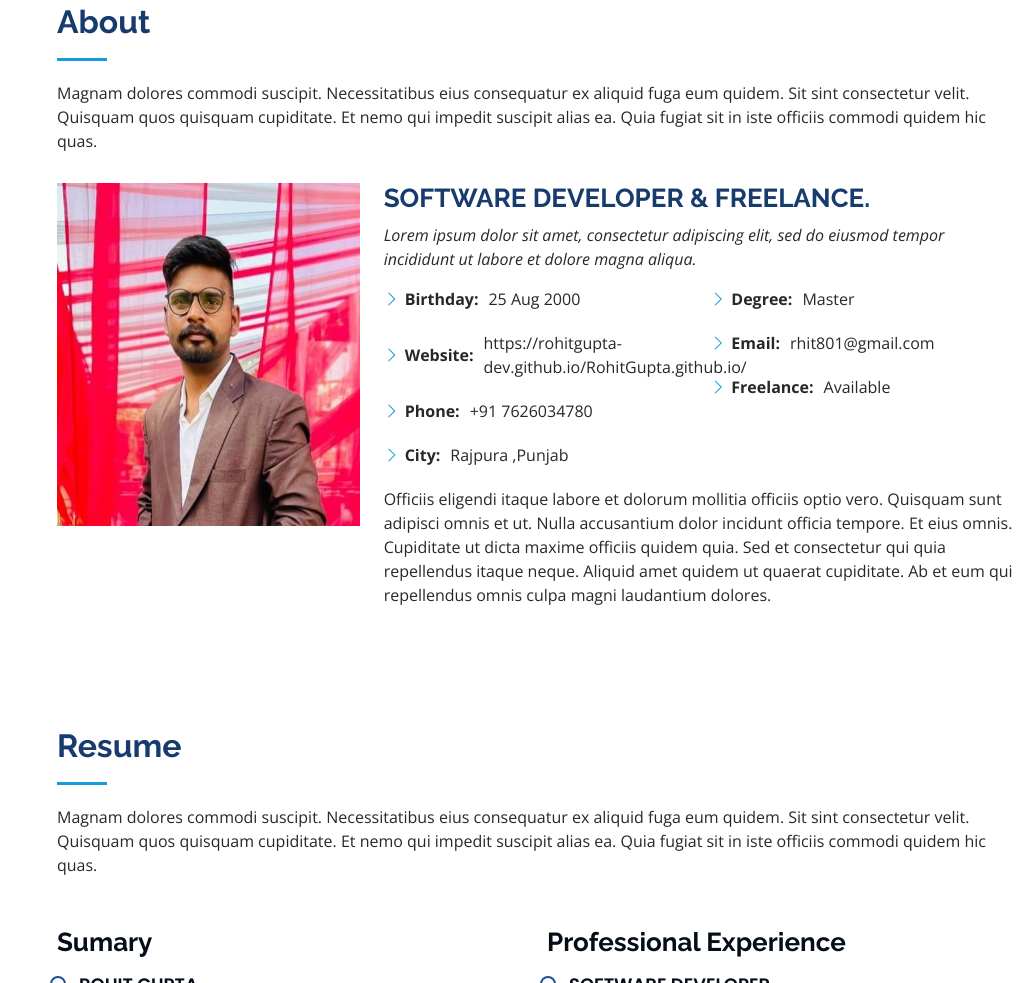
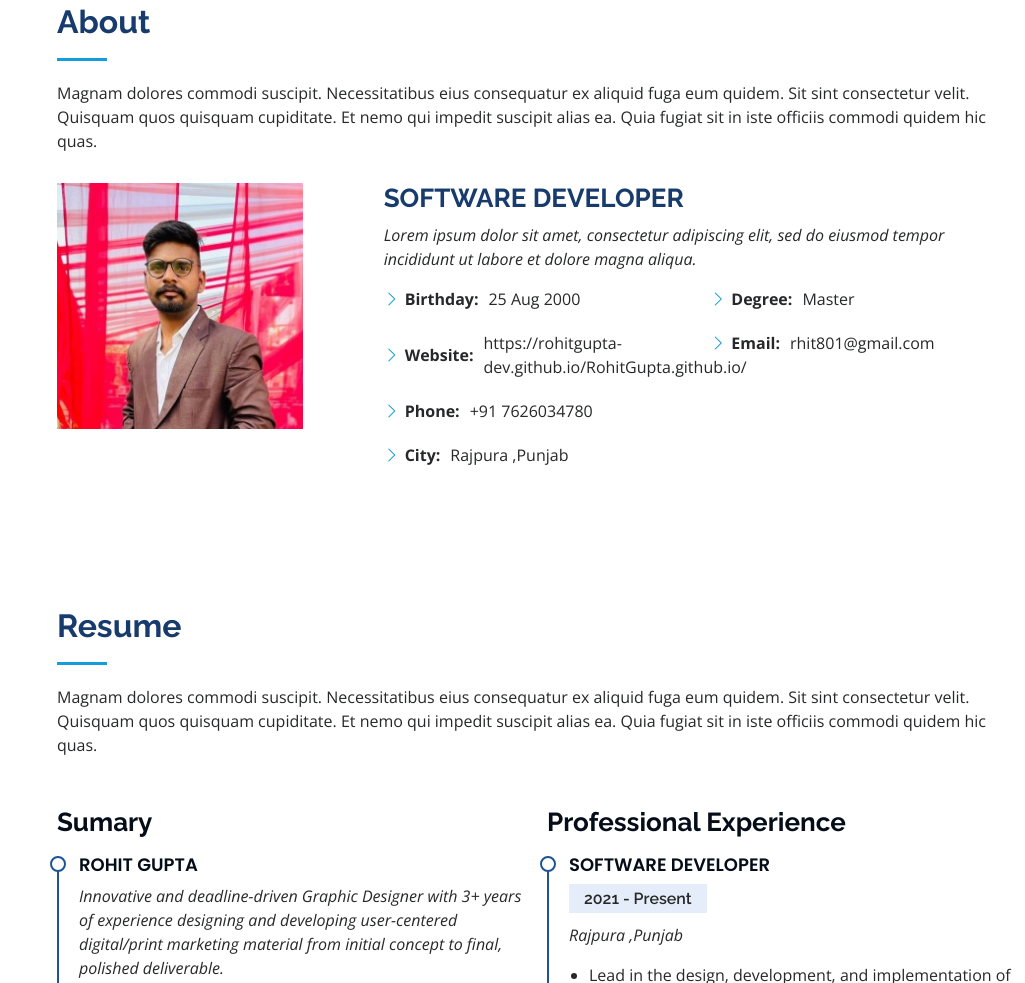
Before and after one commit to RohitGupta-dev/Info.github.io, a plain HTML site: page index.html in a window 1280 px wide. Shown: the part 857-1840 px from the top of the page, without its empty margins (255-1280 px from the left). Drawn offline with nearby package versions, Linux system fonts and the light colour scheme.

Commit message:
Update index.html

```diff
--- a/index.html
+++ b/index.html
@@ -75,7 +75,7 @@
   <section id="hero" class="d-flex flex-column justify-content-center align-items-center">
     <div class="hero-container" data-aos="fade-in">
       <h1>Rohit Gupta</h1>
-      <p>I'm <span class="typed" data-typed-items="Developer,Designer, Freelancer"></span></p>
+      <p>I'm <span class="typed" data-typed-items="Developer,Designer"></span></p>
     </div>
   </section>
   <main id="main">
@@ -94,7 +94,7 @@
           </div>
           <div class="col-lg-8 pt-4 pt-lg-0 content" data-aos="fade-left">
             <h3>SOFTWARE DEVELOPER
-              &amp; FREELANCE.</h3>
+              </h3>
             <p class="fst-italic">
               Lorem ipsum dolor sit amet, consectetur adipiscing elit, sed do eiusmod tempor incididunt ut labore et dolore
               magna aliqua.
@@ -115,14 +115,11 @@
 
                   <li><i class="bi bi-chevron-right"></i> <strong>Degree:</strong> <span>Master</span></li>
                   <li><i class="bi bi-chevron-right"></i> <strong>Email:</strong> <span>rhit801@gmail.com</span></li>
-                  <li><i class="bi bi-chevron-right"></i> <strong>Freelance:</strong> <span>Available</span></li>
+
                 </ul>
               </div>
             </div>
-            <p>
-              Officiis eligendi itaque labore et dolorum mollitia officiis optio vero. Quisquam sunt adipisci omnis et ut. Nulla accusantium dolor incidunt officia tempore. Et eius omnis.
-              Cupiditate ut dicta maxime officiis quidem quia. Sed et consectetur qui quia repellendus itaque neque. Aliquid amet quidem ut quaerat cupiditate. Ab et eum qui repellendus omnis culpa magni laudantium dolores.
-            </p>
+
           </div>
         </div>
 
@@ -132,10 +129,6 @@
     <!-- <section id="facts" class="facts">
       <div class="container">
 
-        <div class="section-title">
-          <h2>Facts</h2>
-          <p>Magnam dolores commodi suscipit. Necessitatibus eius consequatur ex aliquid fuga eum quidem. Sit sint consectetur velit. Quisquam quos quisquam cupiditate. Et nemo qui impedit suscipit alias ea. Quia fugiat sit in iste officiis commodi quidem hic quas.</p>
-        </div>
 
         <div class="row no-gutters">
 
@@ -179,10 +172,7 @@
     <section id="skills" class="skills section-bg">
       <div class="container">
 
-        <div class="section-title">
-          <h2>Skills</h2>
-          <p>Magnam dolores commodi suscipit. Necessitatibus eius consequatur ex aliquid fuga eum quidem. Sit sint consectetur velit. Quisquam quos quisquam cupiditate. Et nemo qui impedit suscipit alias ea. Quia fugiat sit in iste officiis commodi quidem hic quas.</p>
-        </div>
+
 
         <div class="row skills-content">
 
```
